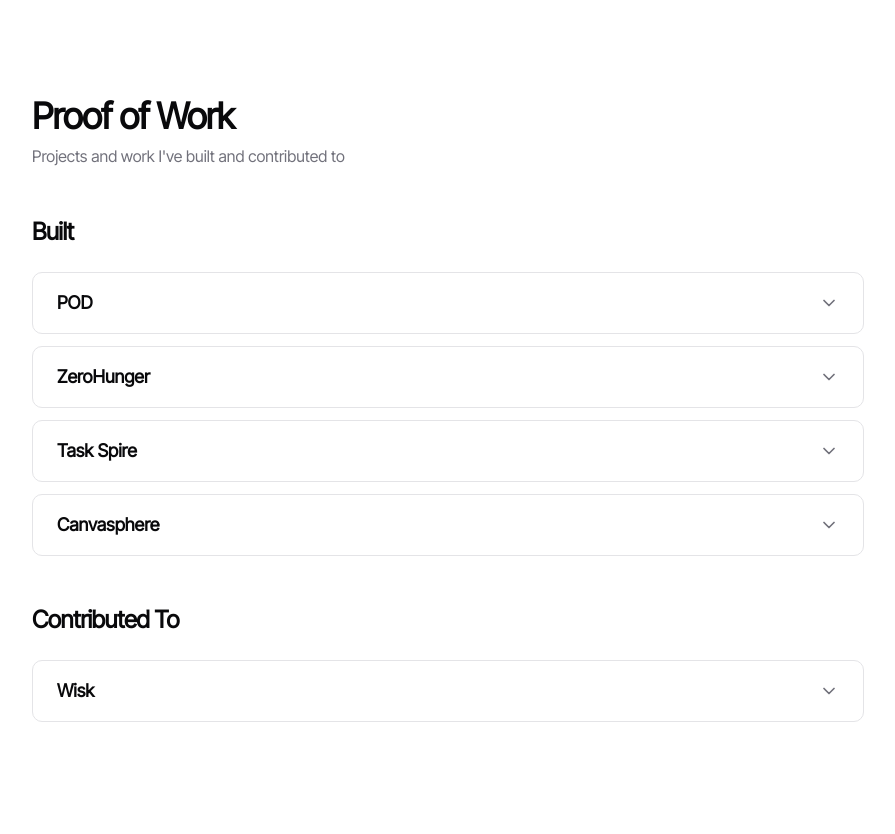
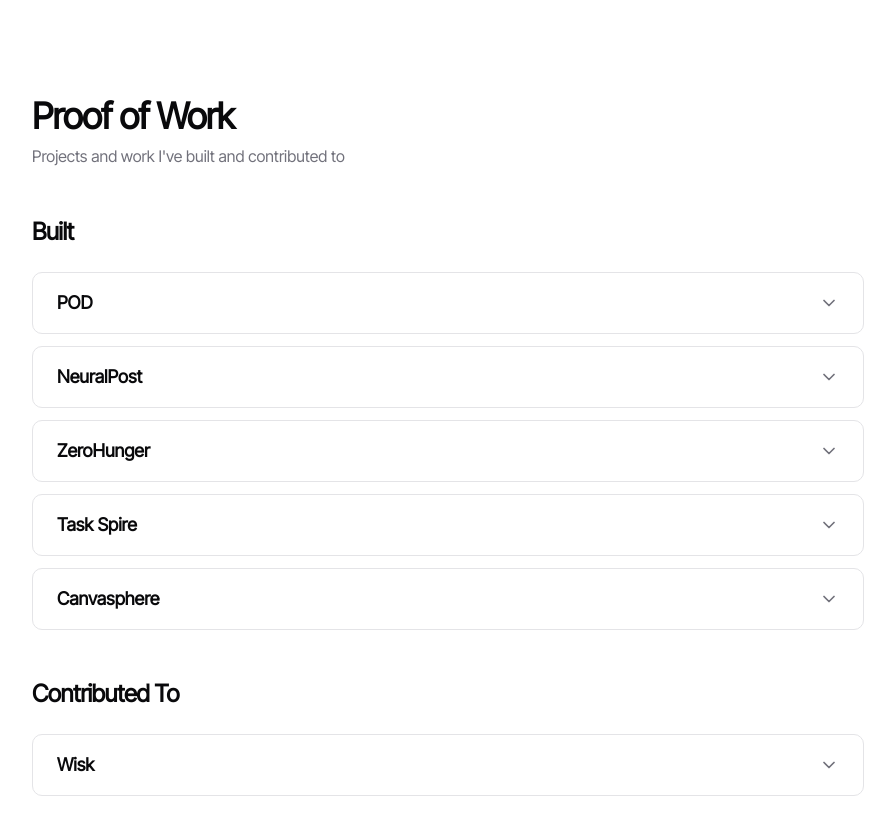
Before and after one commit to sushilbang/portfolio, a Next.js app: page /proof-of-work in a window 1280 px wide. Shown: the top 834 px of the page, without its empty margins (192-1087 px from the left). Before the commit the page ends 800 px from the top, so only its background shows below. Built offline with nearby package versions, Linux system fonts and the light colour scheme.

Commit message:
added work

```diff
--- a/app/proof-of-work/work.ts
+++ b/app/proof-of-work/work.ts
@@ -2,35 +2,42 @@
     {
         "type": "built",
         "title": "POD",
-        "description": "POD is designed to transform static PDFs into dynamic, summarized conversational podcasts. The core idea behind it is to make information consumption effortless and engaging, especially for users who prefer audio content over reading lengthy documents. It automates the process of extracting key insights from PDFs, crafting natural-sounding scripts, and converting them into high-quality audio with distinct voices.",
+        "description": "POD turns dusty PDFs into lively, bite-sized podcasts. Upload a document and it pulls out the gold, writes a smooth script, and speaks it aloud in clear, distinct voices. Perfect for anyone who’d rather listen than read.",
         "link": "https://podcast-pro-gilt.vercel.app/",
         "technologies": ["FastAPI", "Celery", "Redis", "Supabase", "AWS"]
     },
     {
         "type": "built",
+        "title": "NeuralPost",
+        "description": "Your pocket-sized blog studio. Just whisper an idea like \"Monsoon hacks for Mumbai flats\" and watch a stunning post come alive in seconds: crisp words and a live preview streaming as it writes. All your posts chill in a searchable library. Switch vibes in a click from cozy chai-theme to neon Delhi nights or clean Dilli minimal. Tweak every line or sprinkle your own magic with the full editor. A quiet moderator keeps everything safe and spam-free. No coffee stains, no deadlines. Just your stories, ready when you are.",
+        "link": "https://qblog-vert.vercel.app/",
+        "technologies": ["Next.js", "TypeScript", "React", "Firebase", "Firestore", "Groq API", "Vercel", "Tailwind CSS", "Lucide Icons"]
+    },
+    {
+        "type": "built",
         "title": "ZeroHunger",
-        "description": "MVP app built to help people - save food and donate it (as a part of LaTrobe TIGC). Received funding of 27,000 INR from LaTrobe University to build the app.",
+        "description": "A simple app to stop food waste. List surplus meals, connect with nearby NGOs or people in need, and donate with a tap. Built for LaTrobe TIGC and backed with 27,000 INR in funding.",
         "link": "https://github.com/sushilbang/ZeroHunger",
         "technologies": ["React Native", "Expo", "Firebase"]
     },
     {
         "type": "built",
         "title": "Task Spire",
-        "description": "To do app vibe coded with Lovable. It has tasks, pomodoro, moodboard, etc.",
+        "description": "Your calm corner for getting things done. Create tasks, run pomodoro timers, pin a moodboard, and stay focused — all in one clean, cozy space.",
         "link": "https://task-spire.vercel.app/",
         "technologies": ["React", "Node.js"]
     },
-        {
+    {
         "type": "built",
         "title": "Canvasphere",
-        "description": "An interactive, minimalist drawing space blending design and creativity — Canvasphere lets you sketch, explore, and express ideas within a sleek, neumorphic interface.",
+        "description": "A minimalist playground for your ideas. Draw, doodle, or sketch freely on a soft, neumorphic canvas that feels like paper but lives in your browser.",
         "link": "https://bennisen-inspired.vercel.app",
         "technologies": ["HTML", "CSS", "Javascript"]
     },
     {
         "type": "contributed",
         "title": "Wisk",
-        "description": "A plugin-based document editor written in vanilla javascript.",
+        "description": "A lightweight, plugin-powered document editor built with pure vanilla JavaScript. Clean, fast, and made for tinkerers.",
         "link": "https://wisk.cc",
         "technologies": ["HTML", "CSS", "Javascript"]
     }
```
